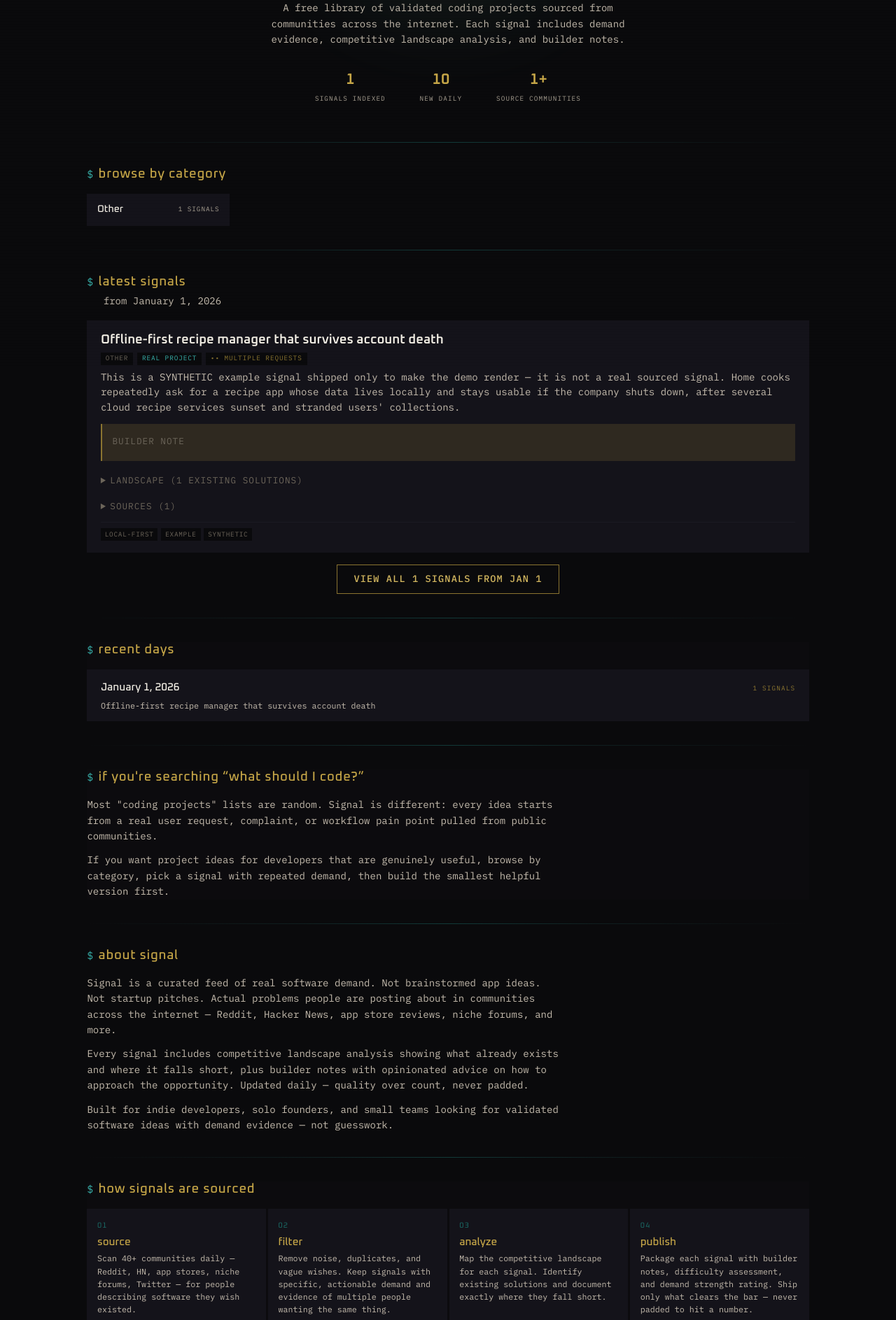
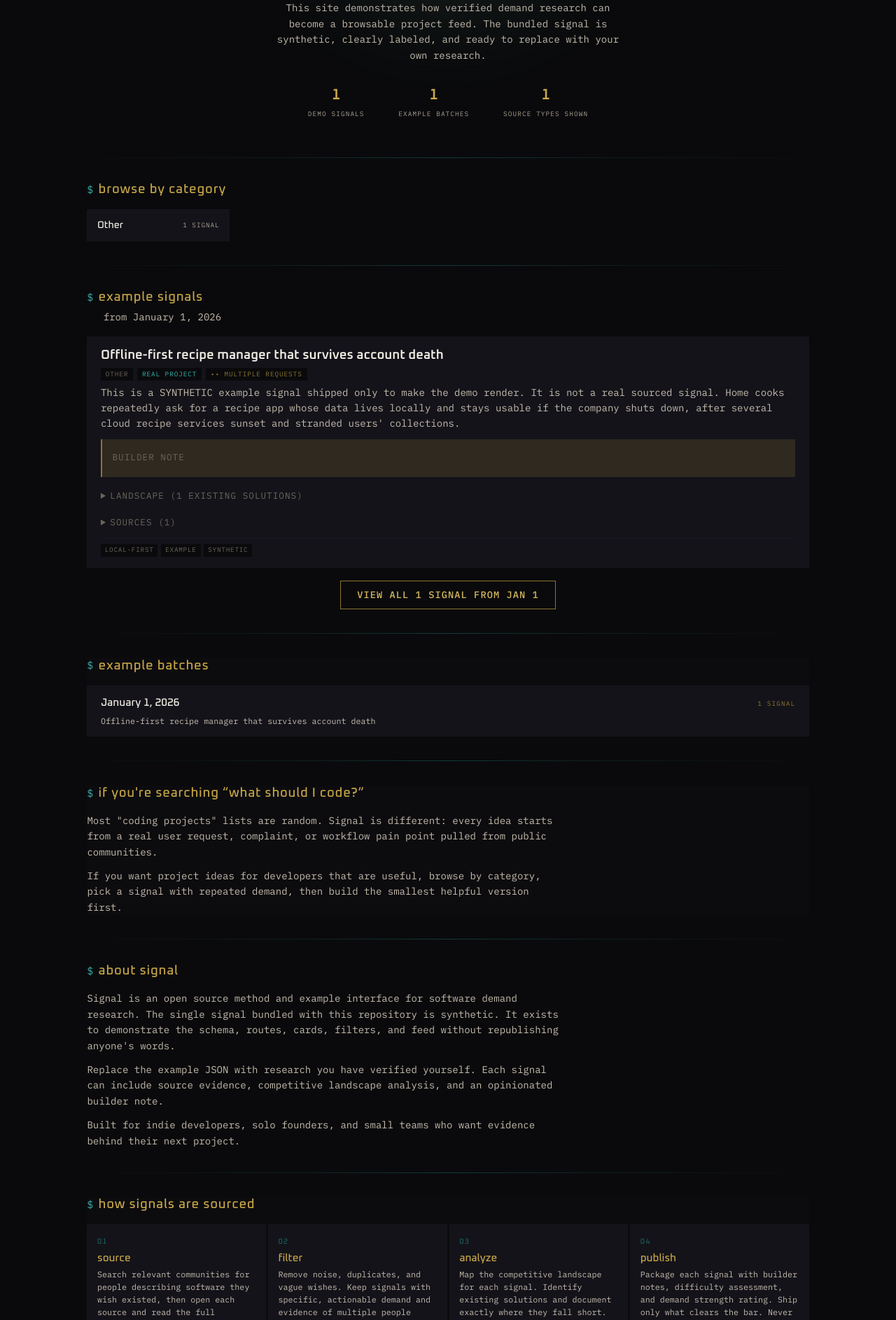
Before and after one commit to StaticHumStudio/ai-project-signal-skill, an Astro site in the folder site/: page /signal/ in a window 1280 px wide. Shown: the part 274-2161 px from the top of the page at 70% size. Built offline with nearby package versions, Linux system fonts and the light colour scheme; Astro itself is replaced by a stand-in of ours.

Commit message:
docs(site): present bundled feed as a demo

```diff
--- a/site/content/published/2026-01-01.json
+++ b/site/content/published/2026-01-01.json
@@ -1,7 +1,7 @@
 [
   {
     "title": "Offline-first recipe manager that survives account death",
-    "summary": "This is a SYNTHETIC example signal shipped only to make the demo render — it is not a real sourced signal. Home cooks repeatedly ask for a recipe app whose data lives locally and stays usable if the company shuts down, after several cloud recipe services sunset and stranded users' collections.",
+    "summary": "This is a SYNTHETIC example signal shipped only to make the demo render. It is not a real sourced signal. Home cooks repeatedly ask for a recipe app whose data lives locally and stays usable if the company shuts down, after several cloud recipe services sunset and stranded users' collections.",
     "sources": [
       {
         "url": "https://example.com/thread/offline-recipe-manager",
--- a/site/src/components/SignalFooter.astro
+++ b/site/src/components/SignalFooter.astro
@@ -3,7 +3,7 @@
 
 <footer class="signal-footer">
   <div class="footer-inner">
-    <span class="footer-left">Signal // Static Hum Studio</span>
+    <span class="footer-left">Signal // open-source example by Static Hum Studio</span>
     <div class="footer-links">
       <a href="/signal/rss.xml">RSS</a>
       <a href="https://statichum.studio" target="_blank" rel="noopener">statichum.studio</a>
--- a/site/src/components/SignalNav.astro
+++ b/site/src/components/SignalNav.astro
@@ -16,7 +16,7 @@ const { signalCount = 0 } = Astro.props;
     <a href="https://statichum.studio" class="nav-hum-link">STATIC HUM</a>
   </div>
   <div class="nav-right">
-    <span class="nav-count">{signalCount} signals</span>
+    <span class="nav-count">{signalCount} signal{signalCount === 1 ? '' : 's'}</span>
     <span class="nav-dot"></span>
   </div>
 </nav>
--- a/site/src/pages/[date].astro
+++ b/site/src/pages/[date].astro
@@ -85,7 +85,7 @@ const jsonLd = {
     <h1 class="page-date">{formattedDate}</h1>
     <div class="page-meta">
       <span class="page-day">{dayOfWeek}</span>
-      <span class="page-count">{signals.length} signals</span>
+      <span class="page-count">{signals.length} signal{signals.length === 1 ? '' : 's'}</span>
     </div>
   </header>
 
--- a/site/src/pages/category/[slug].astro
+++ b/site/src/pages/category/[slug].astro
@@ -33,7 +33,7 @@ const metaDescription = `${signals.length} curated software demand signals in th
     </div>
     <h1 class="page-title">{displayName}</h1>
     <div class="page-meta">
-      <span class="page-count">{signals.length} signals</span>
+      <span class="page-count">{signals.length} signal{signals.length === 1 ? '' : 's'}</span>
     </div>
   </header>
 
--- a/site/src/pages/index.astro
+++ b/site/src/pages/index.astro
@@ -9,7 +9,7 @@ import {
   getTotalSignals,
 } from '../utils/signals';
 
-// ── Load all published signals ──
+// Load all published signals.
 const allSignals = getAllSignals();
 const dateEntries = getDateEntries();
 const totalSignals = getTotalSignals();
@@ -56,7 +56,7 @@ const jsonLd = {
       "@type": "WebSite",
       "name": "Signal by Static Hum Studio",
       "url": siteHome,
-      "description": "A free, daily-updated library of real software demand signals for developers deciding what to code next.",
+      "description": "An open source example interface for evidence-backed software demand research. The bundled feed contains synthetic demo data.",
       "potentialAction": {
         "@type": "ReadAction",
         "target": siteHome,
@@ -76,7 +76,7 @@ const jsonLd = {
           "name": "What should I code next?",
           "acceptedAnswer": {
             "@type": "Answer",
-            "text": "Start with a real demand signal: a concrete pain point people are actively discussing. Signal curates those requests daily, adds evidence, and highlights where existing tools fall short.",
+            "text": "Start with a concrete pain point people are actively discussing, verify the evidence, and identify where existing tools fall short. This example site demonstrates how to present that research.",
           },
         },
         {
@@ -95,8 +95,8 @@ const jsonLd = {
 ---
 
 <SignalLayout
-  title="What Should I Code? Real Coding Projects with Demand Signals | Signal"
-  description="Not random coding project ideas. Signal helps developers decide what to code next using real demand from Reddit, Hacker News, app stores, and 40+ communities."
+  title="Signal Demo | Evidence-backed Software Project Research"
+  description="An open source example interface for software demand research. The bundled feed contains synthetic demo data you can replace with your own findings."
   signalCount={totalSignals}
   jsonLd={jsonLd}
 >
@@ -104,24 +104,24 @@ const jsonLd = {
   <!-- Hero -->
   <section class="hero">
     <div class="hero-ambient"></div>
-    <p class="hero-overline">demand intelligence for independent builders</p>
-    <h1 class="hero-h1">What should I code?<br />Start with real demand.<span class="cursor"></span></h1>
+    <p class="hero-overline">open source demand research example</p>
+    <h1 class="hero-h1">What should I code?<br />Start with evidence.<span class="cursor"></span></h1>
     <p class="hero-subtitle">
-      A free library of validated coding projects sourced from communities across the internet.
-      Each signal includes demand evidence, competitive landscape analysis, and builder notes.
+      This site demonstrates how verified demand research can become a browsable project feed.
+      The bundled signal is synthetic, clearly labeled, and ready to replace with your own research.
     </p>
     <div class="hero-stats">
       <div class="stat">
         <span class="stat-number">{totalSignals}</span>
-        <span class="stat-label">signals indexed</span>
+        <span class="stat-label">demo signals</span>
       </div>
       <div class="stat">
-        <span class="stat-number">10</span>
-        <span class="stat-label">new daily</span>
+        <span class="stat-number">{dateEntries.length}</span>
+        <span class="stat-label">example batches</span>
       </div>
       <div class="stat">
-        <span class="stat-number">{platforms.size}+</span>
-        <span class="stat-label">source communities</span>
+        <span class="stat-number">{platforms.size}</span>
+        <span class="stat-label">source types shown</span>
       </div>
     </div>
   </section>
@@ -141,7 +141,7 @@ const jsonLd = {
         {categoryEntries.map(({ label, slug, signals }) => (
           <a href={`/signal/category/${slug}/`} class="category-card">
             <span class="category-name">{label.replace(/_/g, ' ')}</span>
-            <span class="category-count">{signals.length} signals</span>
+            <span class="category-count">{signals.length} signal{signals.length === 1 ? '' : 's'}</span>
           </a>
         ))}
       </div>
@@ -150,13 +150,13 @@ const jsonLd = {
 
   <SignalDivider />
 
-  <!-- Latest Signals -->
+  <!-- Example Signals -->
   {latestSignals.length > 0 && (
     <section class="section-void">
       <header class="section-header">
         <div class="section-label">
           <span class="prompt">$</span>
-          <h2>latest signals</h2>
+          <h2>example signals</h2>
         </div>
         <p class="section-sub">from {formatDate(latestDate)}</p>
       </header>
@@ -170,20 +170,24 @@ const jsonLd = {
         ))}
       </div>
       <div class="section-cta">
-        <a href={`/signal/${latestDate}/`} class="btn btn--primary">view all {signalsByDate[latestDate]?.length || 0} signals from {formatDateShort(latestDate)}</a>
+        <a href={`/signal/${latestDate}/`} class="btn btn--primary">
+          view all {signalsByDate[latestDate]?.length || 0}
+          {' '}signal{signalsByDate[latestDate]?.length === 1 ? '' : 's'}
+          {' '}from {formatDateShort(latestDate)}
+        </a>
       </div>
     </section>
   )}
 
   <SignalDivider />
 
-  <!-- Recent Days -->
+  <!-- Example Batches -->
   {recentDays.length > 0 && (
     <section class="section-warm">
       <header class="section-header">
         <div class="section-label">
           <span class="prompt">$</span>
-          <h2>recent days</h2>
+          <h2>example batches</h2>
         </div>
       </header>
       <div class="days-list">
@@ -194,7 +198,7 @@ const jsonLd = {
             <a href={`/signal/${date}/`} class="day-card">
               <div class="day-card-header">
                 <span class="day-date">{formatDate(date)}</span>
-                <span class="day-count">{signals.length} signals</span>
+                <span class="day-count">{signals.length} signal{signals.length === 1 ? '' : 's'}</span>
               </div>
               <div class="day-previews">
                 {previewTitles.map(t => (
@@ -224,7 +228,7 @@ const jsonLd = {
         real user request, complaint, or workflow pain point pulled from public communities.
       </p>
       <p>
-        If you want project ideas for developers that are genuinely useful, browse by category,
+        If you want project ideas for developers that are useful, browse by category,
         pick a signal with repeated demand, then build the smallest helpful version first.
       </p>
     </div>
@@ -242,18 +246,17 @@ const jsonLd = {
     </header>
     <div class="about-content">
       <p>
-        Signal is a curated feed of real software demand. Not brainstormed app ideas.
-        Not startup pitches. Actual problems people are posting about in communities across
-        the internet — Reddit, Hacker News, app store reviews, niche forums, and more.
+        Signal is an open source method and example interface for software demand research.
+        The single signal bundled with this repository is synthetic. It exists to demonstrate
+        the schema, routes, cards, filters, and feed without republishing anyone's words.
       </p>
       <p>
-        Every signal includes competitive landscape analysis showing what already exists and
-        where it falls short, plus builder notes with opinionated advice on how to approach
-        the opportunity. Updated daily — quality over count, never padded.
+        Replace the example JSON with research you have verified yourself. Each signal can include
+        source evidence, competitive landscape analysis, and an opinionated builder note.
       </p>
       <p>
-        Built for indie developers, solo founders, and small teams looking for validated
-        software ideas with demand evidence — not guesswork.
+        Built for indie developers, solo founders, and small teams who want evidence behind
+        their next project.
       </p>
     </div>
   </section>
@@ -272,7 +275,7 @@ const jsonLd = {
       <div class="process-step">
         <span class="step-number">01</span>
         <h3>source</h3>
-        <p>Scan 40+ communities daily — Reddit, HN, app stores, niche forums, Twitter — for people describing software they wish existed.</p>
+        <p>Search relevant communities for people describing software they wish existed, then open each source and read the full discussion.</p>
       </div>
       <div class="process-step">
         <span class="step-number">02</span>
@@ -287,7 +290,7 @@ const jsonLd = {
       <div class="process-step">
         <span class="step-number">04</span>
         <h3>publish</h3>
-        <p>Package each signal with builder notes, difficulty assessment, and demand strength rating. Ship only what clears the bar — never padded to hit a number.</p>
+        <p>Package each signal with builder notes, difficulty assessment, and demand strength rating. Ship only what clears the bar. Never pad a batch to hit a number.</p>
       </div>
     </div>
   </section>
--- a/site/src/pages/rss.xml.ts
+++ b/site/src/pages/rss.xml.ts
@@ -13,8 +13,8 @@ export function GET(context: APIContext) {
   }));
 
   return rss({
-    title: 'Signal — Static Hum Studio',
-    description: 'Curated feed of real software demand sourced from communities across the internet. Updated daily.',
+    title: 'Signal Demo: Static Hum Studio',
+    description: 'Open source example feed for evidence-backed software demand research. Bundled entries are synthetic demo data.',
     site: context.site!.toString(),
     items,
   });
```
Also changed, not shown: site/test/demo-copy.test.mjs (added, +20 -0 lines).
